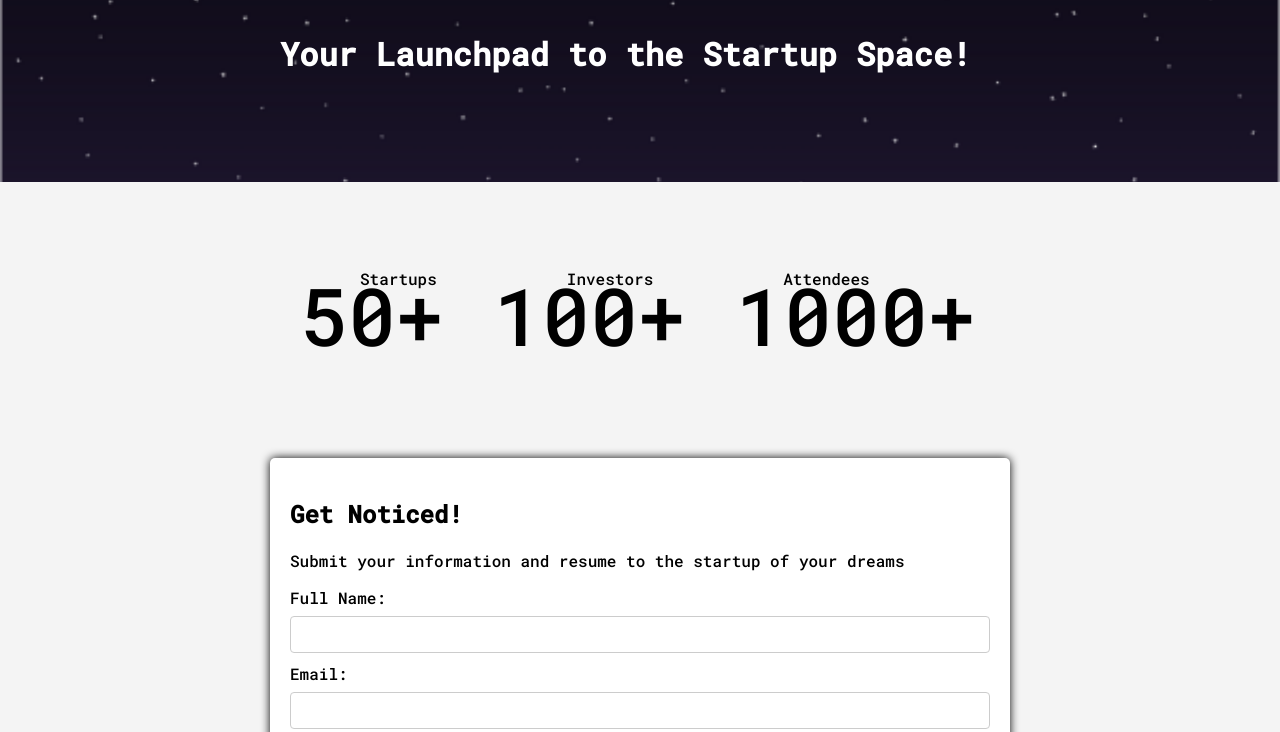
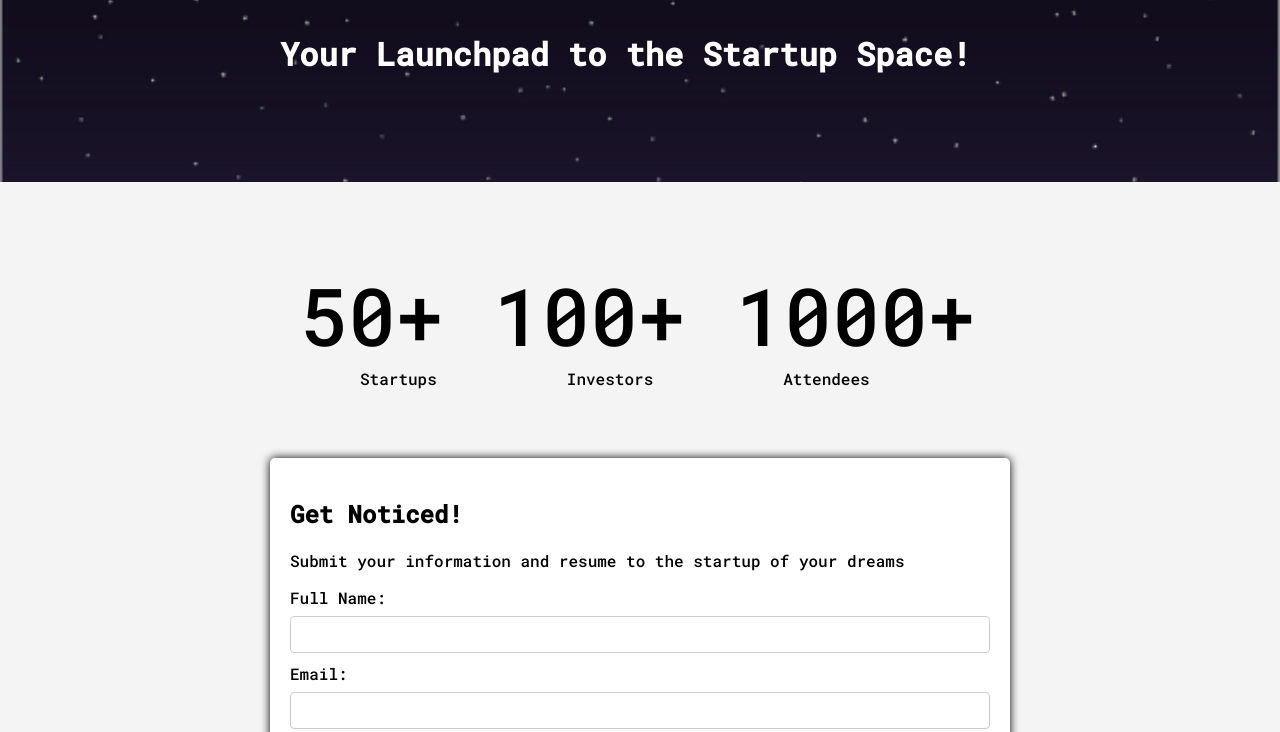
Before and after one commit to kristiiwuu/TroyLabs-Technical-Interview, a plain HTML site: page index.html in a window 1280 px wide. Shown: the part 68-800 px from the top of the page. Drawn offline with nearby package versions, Linux system fonts and the light colour scheme.

Commit message:
Update index.html

```diff
--- a/index.html
+++ b/index.html
@@ -15,7 +15,6 @@
             padding: 0;
             background-color: #f4f4f4;
         }
-
         #header {
             width: auto;
             height: 250px;
@@ -24,25 +23,20 @@
             background-size: cover;
             overflow: none;
             background-image: url('img/space-header.png');
-
         }
-
         .main {
             padding: 20px 0;
         }
-
         #application-form {
             background-color: #fff;
             padding: 20px;
             border-radius: 5px;
             box-shadow: 0px 0px 10px 0px #000000;
         }
-
         label {
             display: block;
             margin-bottom: 8px;
         }
-
         input,
         select {
             width: 100%;
@@ -52,7 +46,6 @@
             border-radius: 4px;
             box-sizing: border-box;
         }
-
         button {
             background-color: #ED3A21;
             color: white;
@@ -62,18 +55,15 @@
             cursor: pointer;
             font-size: 16px;
         }
-
         button:hover {
             background-color: #ED8F21;
         }
-
         #logo img{
             margin: 15px;
             width: 50px;
             height: auto;
             position: absolute;
         }
-
         #text {
             position: absolute;
             z-index: 1;
@@ -84,13 +74,10 @@
             color: white;
             margin: 0px 0px 0px 50px;
         }
-
         #header #background {
             width: auto;
             height: auto;
-
         }
-
         .container {
             margin-top: 10px;
             display: flex;
@@ -99,11 +86,9 @@
             margin-left: auto;
             margin-right: auto;
         }
-
         #application-form {
             width: 700px;
         }
-
         #extra-content {
             margin-left: 300px;
             display: flex;
@@ -111,30 +96,24 @@
             flex-flow: column;
             margin-bottom: 0px;
         }
-
         #extra-content .num {
             font-size: 5em;
             margin-right: 50px;
         }
-
         #stats, #details {
             display: flex;
             flex-flow: row;
-
         }
-
         #details {
             position: absolute;
-            top: 320px;
+            top: 420px;
             left: 350px;
         }
-
         #details .text {
             font-size: 1em;
             margin-left: 10px;
             margin-right: 120px;
         }
-
     </style>
 </head>
 <body>
```
